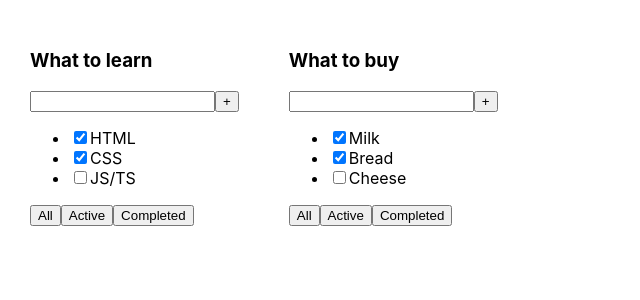
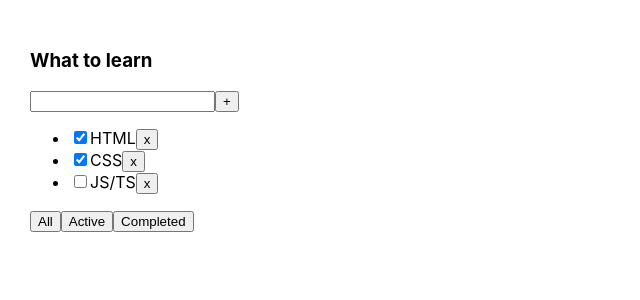
Before and after one commit to igor-minaev/todolist-ts, a React (Create React App) app: page / in a window 1280 px wide. Shown: the top 300 px of the page, without its empty margins (0-640 px from the left). Built offline with nearby package versions, Linux system fonts and the light colour scheme.

Commit message:
Lesson 2

```diff
--- a/src/App.tsx
+++ b/src/App.tsx
@@ -1,24 +1,49 @@
-import React from 'react';
+import React, {useState} from 'react';
 import './App.css';
 import TodoList, {TaskType} from "./TodoList";
 
+export type FilterValuesType = 'all' | 'active' | 'completed'
+
 function App() {
-    const todoListTitle_1: string = 'What to learn'
-    const todoListTitle_2: string = 'What to buy'
-    const tasks_1: Array<TaskType> = [
+    const todoListTitle: string = 'What to learn'
+    const [tasks, setTasks] = useState<Array<TaskType>>([
         {id: 1, title: 'HTML', isDone: true},
         {id: 2, title: 'CSS', isDone: true},
         {id: 3, title: 'JS/TS', isDone: false}
-    ]
-    const tasks_2: Array<TaskType> = [
-        {id: 4, title: 'Milk', isDone: true},
-        {id: 5, title: 'Bread', isDone: true},
-        {id: 6, title: 'Cheese', isDone: false}
-    ]
+    ])
+
+    const [filter, setFilter] = useState<FilterValuesType>('all')
+
+    const removeTask = (taskId: number) => {
+        setTasks(tasks.filter(task => task.id !== taskId))
+    }
+
+    const changeFilter = (filter: FilterValuesType) => {
+        setFilter(filter)
+    }
+
+
+    const getFilteredTasksForRender = () => {
+        switch (filter) {
+            case "active":
+                return tasks.filter(t => !t.isDone)
+            case "completed":
+                return tasks.filter(t => t.isDone)
+            default:
+                return tasks
+        }
+    }
+
+
+    const filteredTasksForRender: Array<TaskType> = getFilteredTasksForRender()
+
     return (
         <div className="App">
-            <TodoList title={todoListTitle_1} tasks={tasks_1}/>
-            <TodoList title={todoListTitle_2} tasks={tasks_2}/>
+            <TodoList
+                title={todoListTitle}
+                tasks={filteredTasksForRender}
+                removeTask={removeTask}
+                changeFilter={changeFilter}/>
         </div>
     );
 }
--- a/src/TodoList.tsx
+++ b/src/TodoList.tsx
@@ -1,8 +1,11 @@
 import React, {FC} from 'react';
+import {FilterValuesType} from "./App";
 
 type TodoListPropsType = {
     title: string
     tasks: Array<TaskType>
+    removeTask: (taskId: number) => void
+    changeFilter: (filter: FilterValuesType) => void
 }
 
 export type TaskType = {
@@ -12,6 +15,17 @@
 }
 
 const TodoList: FC<TodoListPropsType> = (props) => {
+    const tasksItems = props.tasks.length ?
+        props.tasks.map((task) => {
+            return (
+                <li key={task.id}>
+                    <input type="checkbox" checked={task.isDone}/>
+                    <span>{task.title}</span>
+                    <button onClick={() => props.removeTask(task.id)}>x</button>
+                </li>
+            )
+        })
+        : <span>Your tasks list is empty!</span>
     return (
         <div>
             <h3>{props.title}</h3>
@@ -20,23 +34,12 @@
                 <button>+</button>
             </div>
             <ul>
-                <li>
-                    <input type="checkbox" checked={props.tasks[0].isDone}/>
-                    <span>{props.tasks[0].title}</span>
-                </li>
-                <li>
-                    <input type="checkbox" checked={props.tasks[1].isDone}/>
-                    <span>{props.tasks[1].title}</span>
-                </li>
-                <li>
-                    <input type="checkbox" checked={props.tasks[2].isDone}/>
-                    <span>{props.tasks[2].title}</span>
-                </li>
+                {tasksItems}
             </ul>
             <div>
-                <button>All</button>
-                <button>Active</button>
-                <button>Completed</button>
+                <button onClick={()=>props.changeFilter("all")}>All</button>
+                <button onClick={()=>props.changeFilter("active")}>Active</button>
+                <button onClick={()=>props.changeFilter("completed")}>Completed</button>
             </div>
         </div>
     );
```
